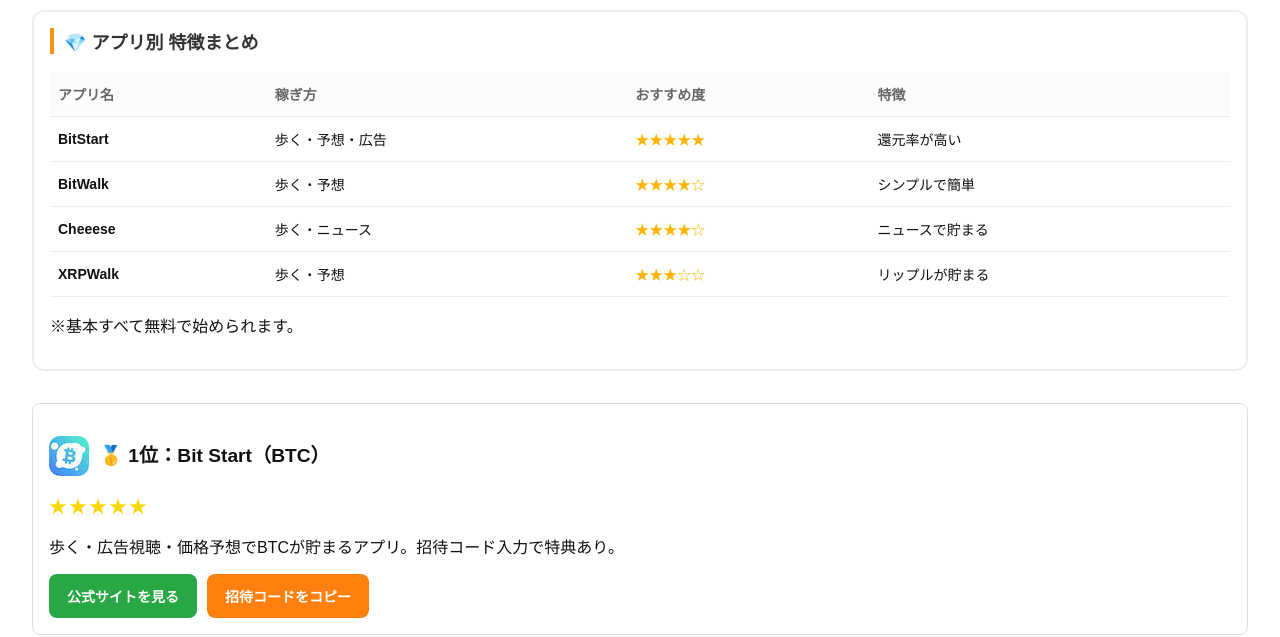
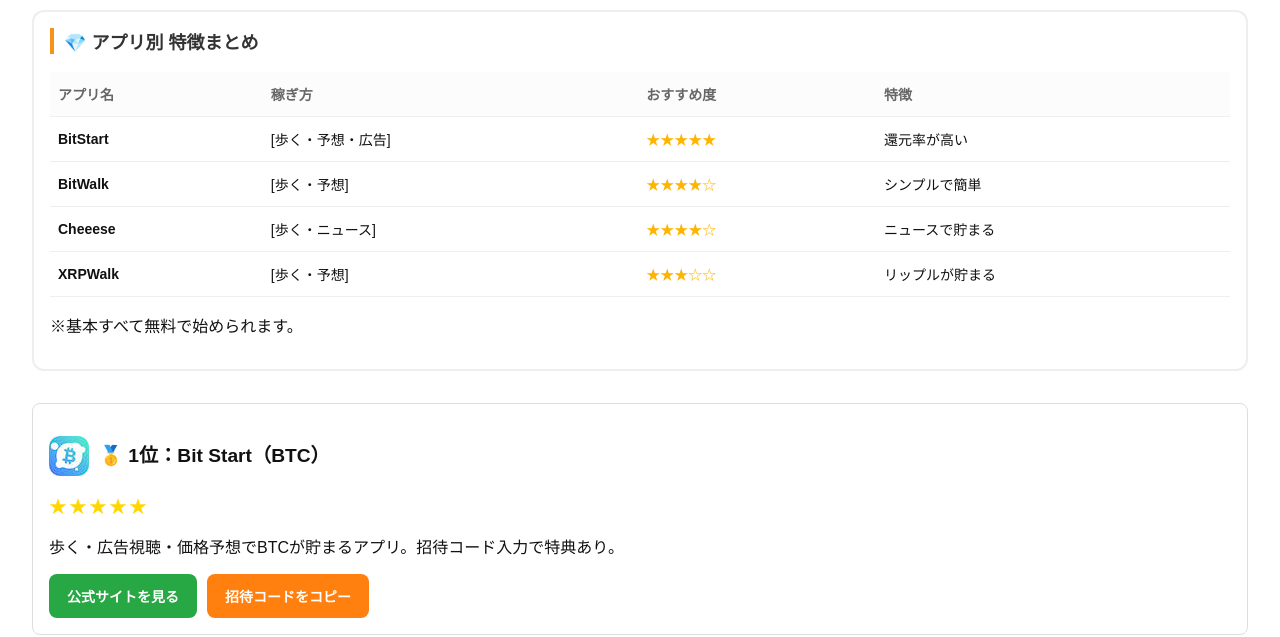
Before and after one commit to dropkickbiz1971/btc-life, a plain HTML site: page index.html in a window 1280 px wide. Shown: the part 182-819 px from the top of the page. Drawn offline with Linux system fonts and the light colour scheme.

Commit message:
Update index.html

```diff
--- a/index.html
+++ b/index.html
@@ -38,25 +38,25 @@
       <tbody>
         <tr>
           <td>BitStart</td>
-          <td>歩く・予想・広告</td>
+          <td>[歩く・予想・広告]</td>
           <td>★★★★★</td>
           <td>還元率が高い</td>
         </tr>
         <tr>
           <td>BitWalk</td>
-          <td>歩く・予想</td>
+          <td>[歩く・予想]</td>
           <td>★★★★☆</td>
           <td>シンプルで簡単</td>
         </tr>
         <tr>
           <td>Cheeese</td>
-          <td>歩く・ニュース</td>
+          <td>[歩く・ニュース]</td>
           <td>★★★★☆</td>
           <td>ニュースで貯まる</td>
         </tr>
         <tr>
           <td>XRPWalk</td>
-          <td>歩く・予想</td>
+          <td>[歩く・予想]</td>
           <td>★★★☆☆</td>
           <td>リップルが貯まる</td>
         </tr>
```
